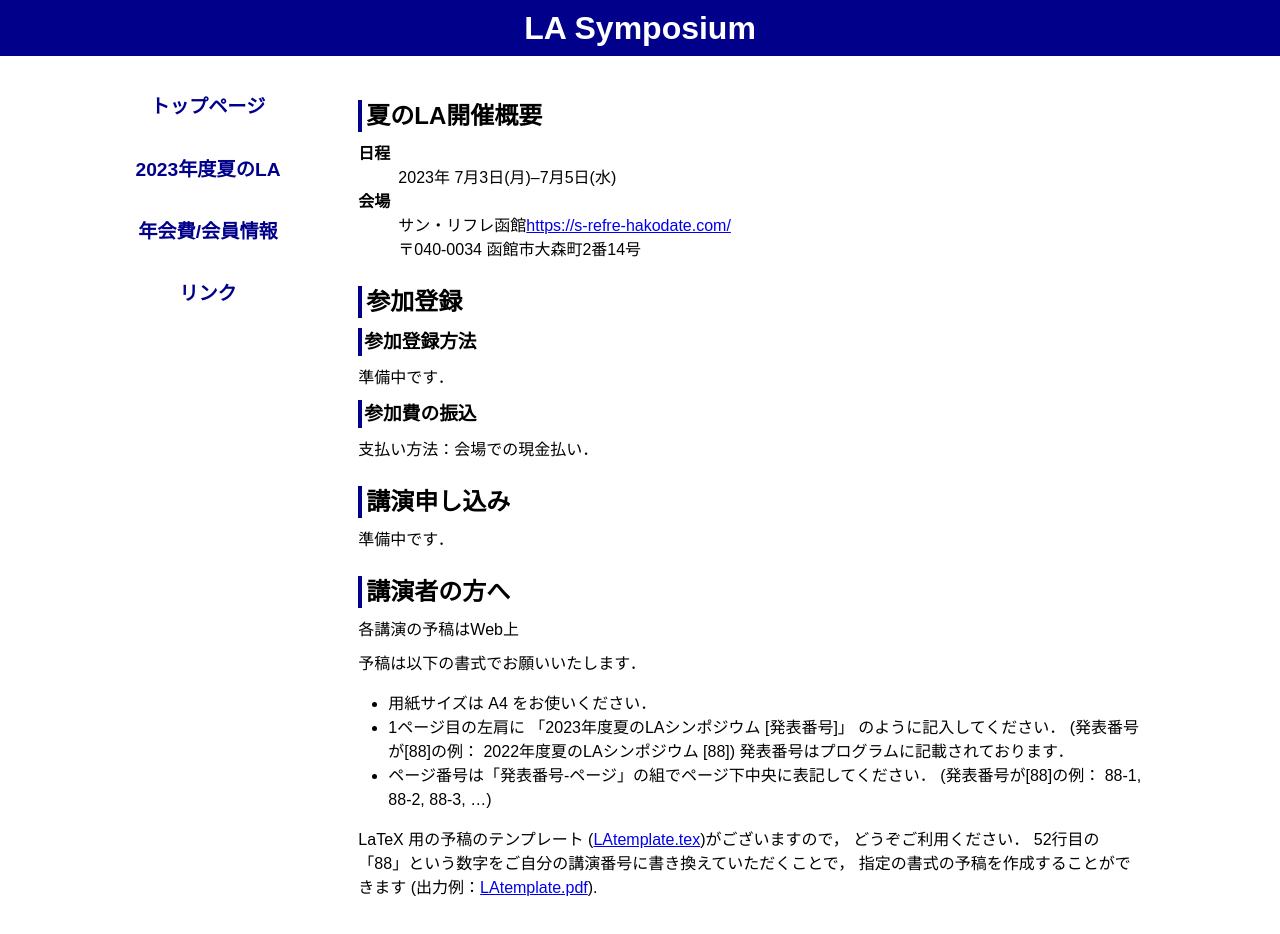
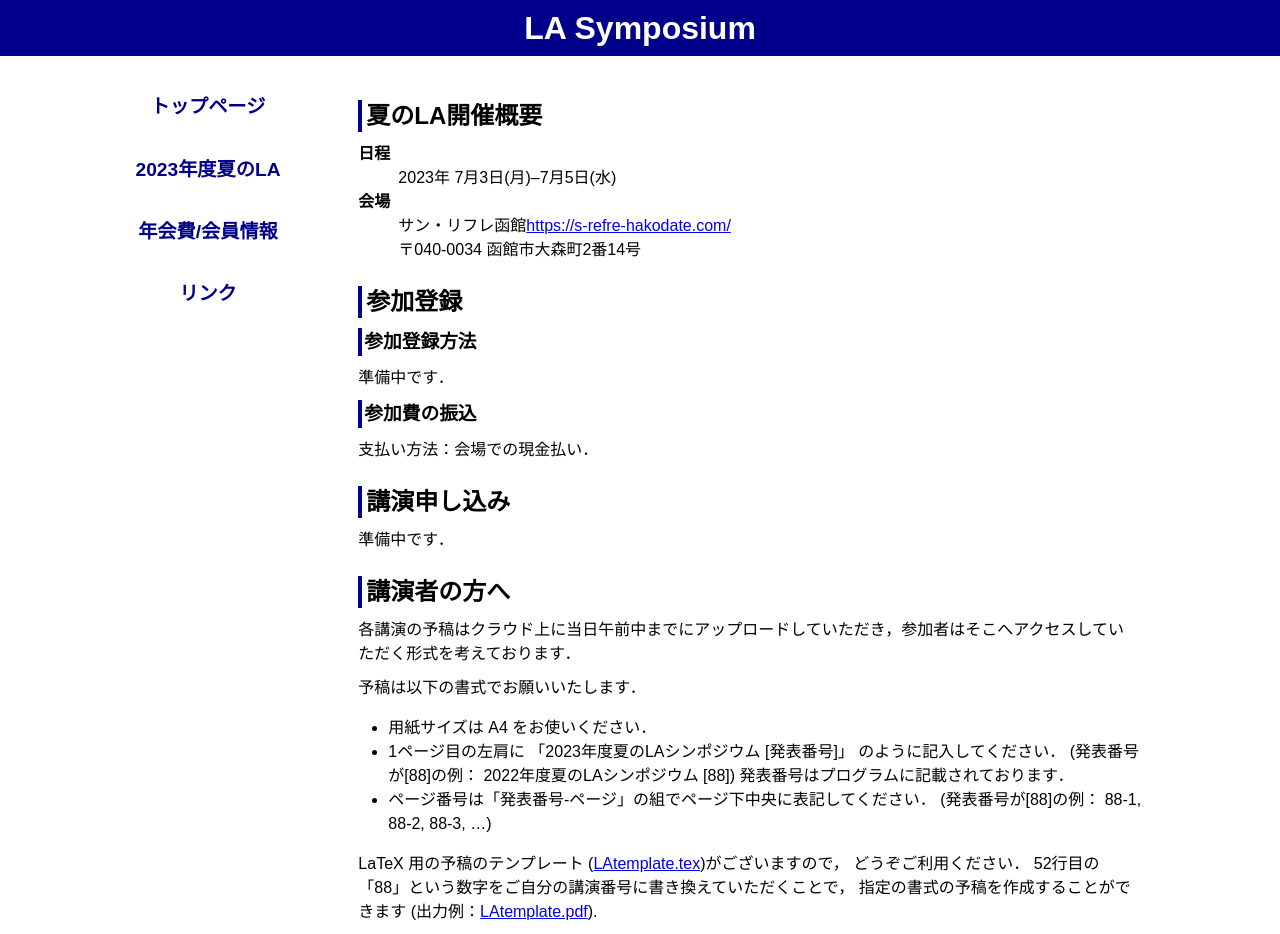
Before and after one commit to ytamura12/la-symposium_test.github.io, a Jekyll site: the page built from 2023/summer.md, in a window 1280 px wide. Built offline with Jekyll 4.4.1, drawn with Linux system fonts in a browser that asks for light colours; before the commit the page ends 910 px from its top, so only the background shows below that.

Commit message:
Add files via upload

```diff
--- a/2023/summer.md
+++ b/2023/summer.md
@@ -30,7 +30,7 @@ title: LA Symposium 2023, 夏のLA
 
 講演者の方へ
 --------
-各講演の予稿はWeb上
+各講演の予稿はクラウド上に当日午前中までにアップロードしていただき，参加者はそこへアクセスしていただく形式を考えております．
 
 予稿は以下の書式でお願いいたします．
 
```
